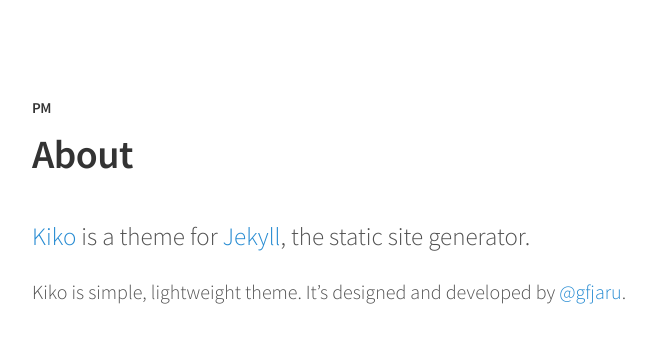
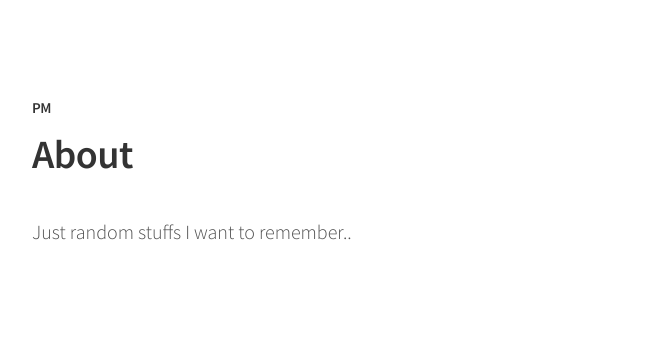
Before and after one commit to phu-pmh/logs, a Jekyll site: the page built from about.md, in a window 1280 px wide. Shown: the top 343 px of the page, without its empty margins (248-904 px from the left). Built offline with Jekyll 4.4.1, drawn with Linux system fonts in a browser that asks for light colours.

Commit message:
Update about.md

```diff
--- a/about.md
+++ b/about.md
@@ -3,6 +3,4 @@ title: About
 permalink: /about/
 ---
 
-<p class="lead"><a href="http://github.com/gfjaru/Kiko">Kiko</a> is a theme for <a href="http://jekyllrb.com">Jekyll</a>, the static site generator.</p>
-
-Kiko is simple, lightweight theme. It's designed and developed by [@gfjaru](https://twitter.com/gfjaru).
+Just random stuffs I want to remember..
```
